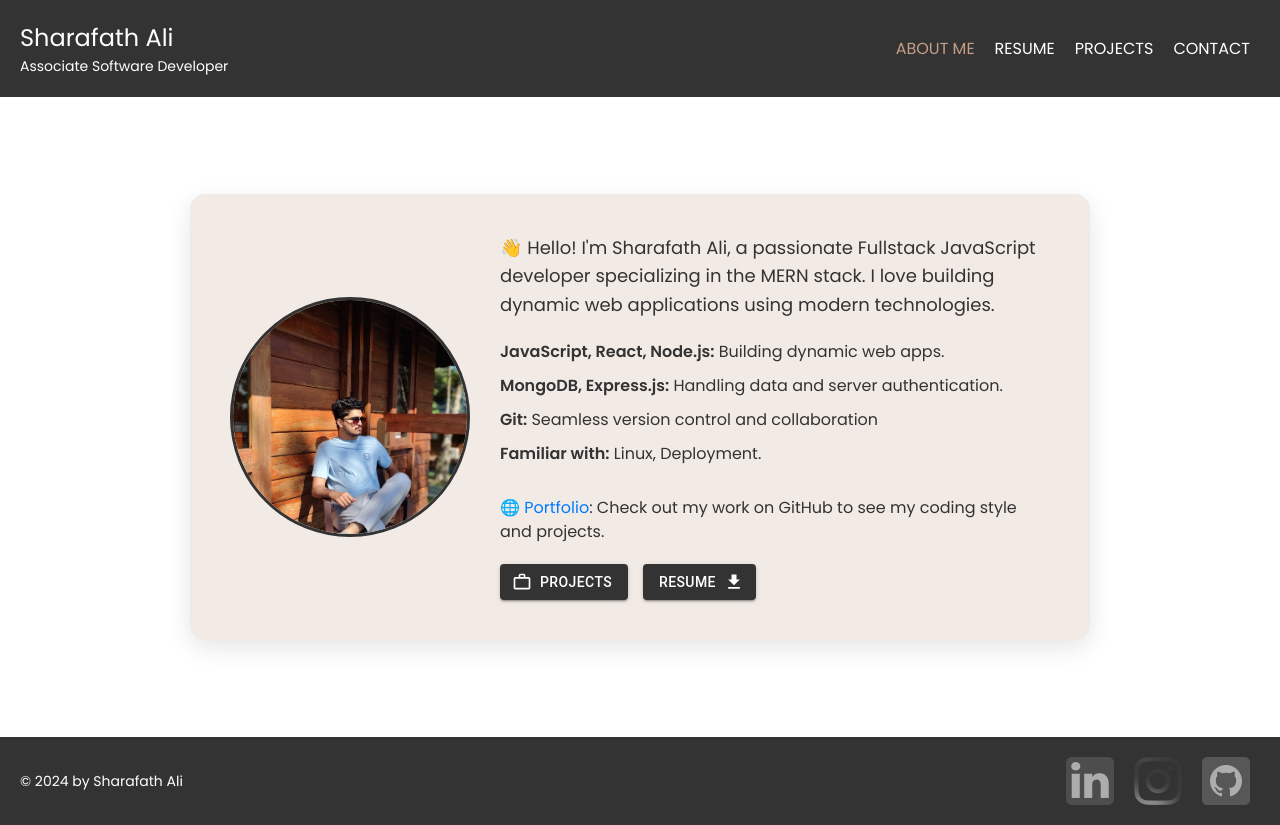
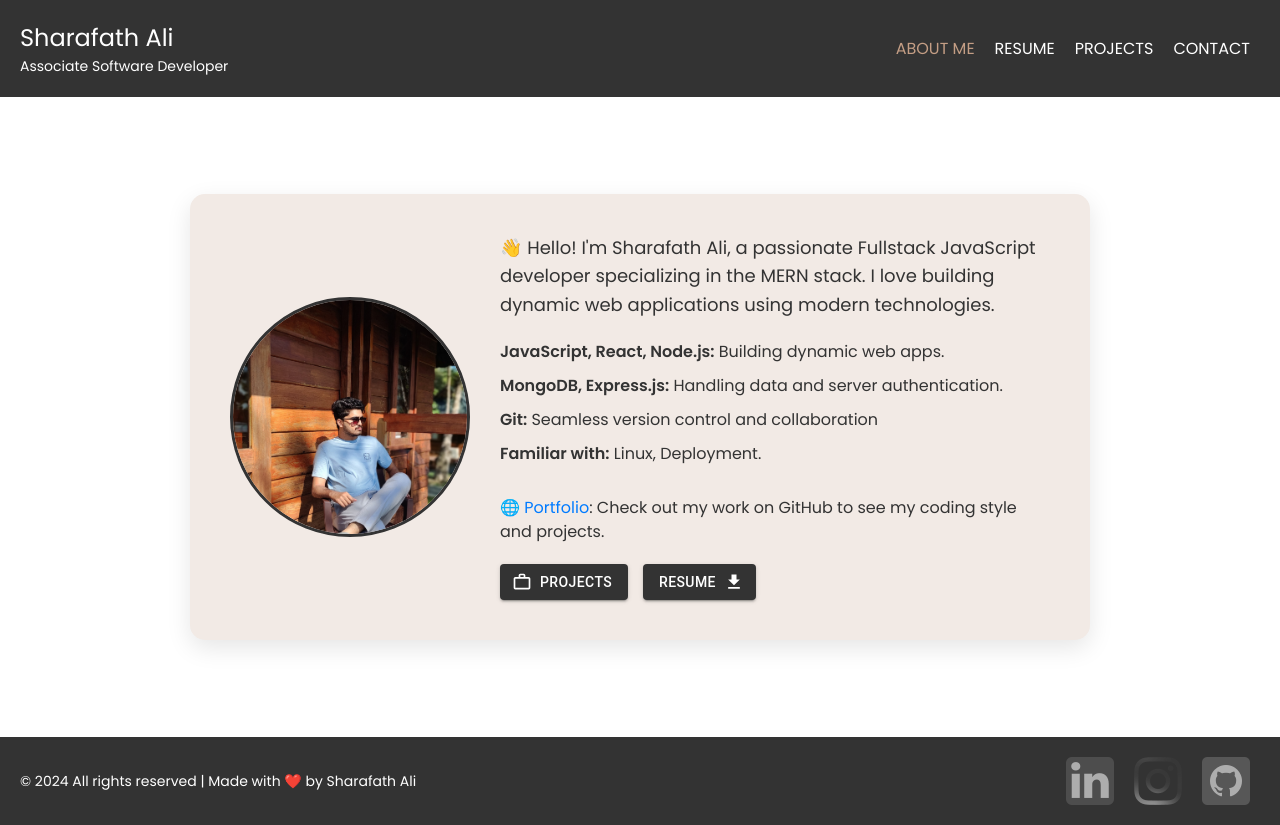
Before and after one commit to sharafath-ali/Personal-website, a React (Create React App) app: page / in a window 1280 px wide. Built offline with nearby package versions, Linux system fonts and the light colour scheme; a web font is replaced by a local one.

Commit message:
improved the footer content

```diff
--- a/src/components/Footer.jsx
+++ b/src/components/Footer.jsx
@@ -12,7 +12,7 @@ function Footer() {
     <>
       <footer className="footer" style={{ fontFamily: "'Poppins', sans-serif" }}>
         <div className="footer-left">
-          <p>© 2024 by Sharafath Ali</p>
+          <p>© 2024 All rights reserved | Made with ❤️ by Sharafath Ali</p>
         </div>
         <div className="footer-right">
           <a
```
